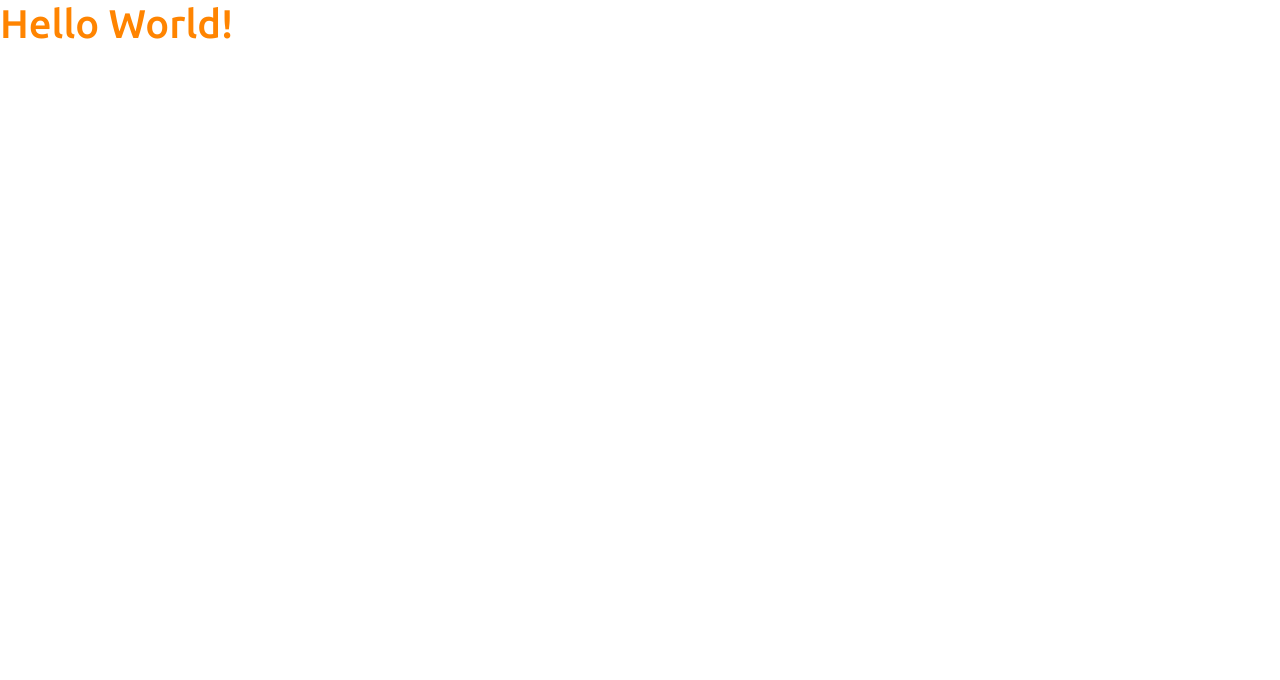
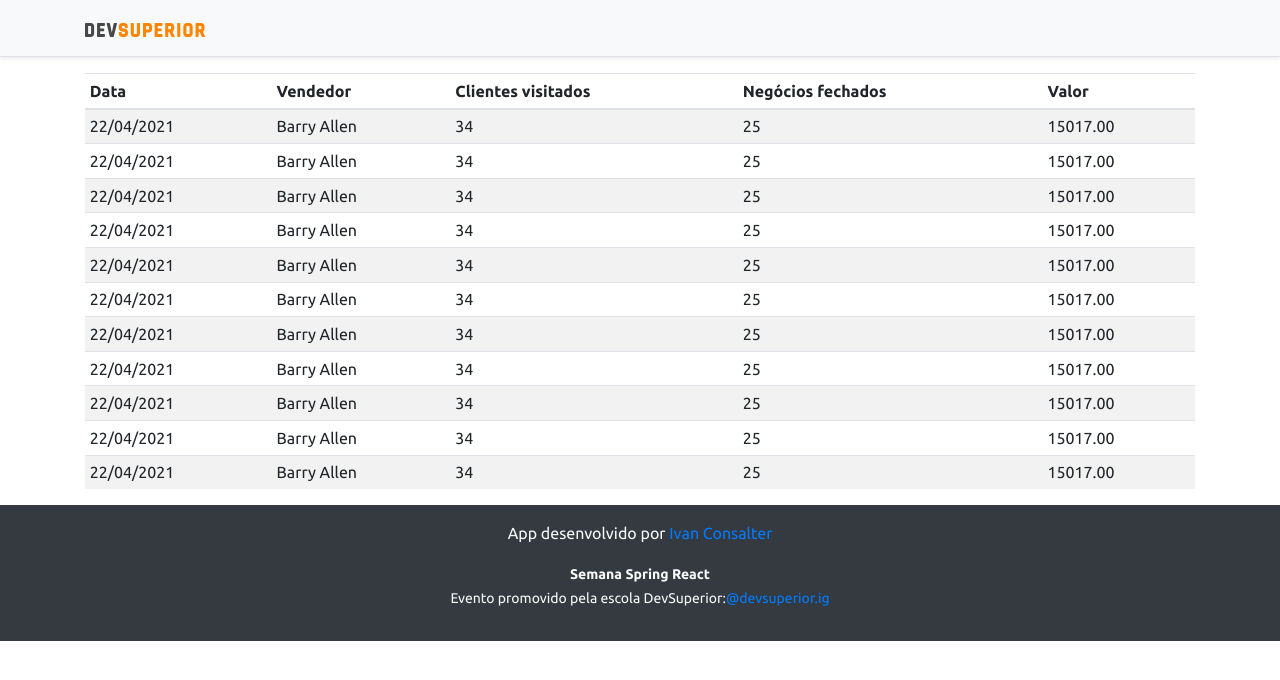
Before and after one commit to IvanConsalter/Project_SDS_3.0, a React (Create React App) app in the folder frontend/: page / in a window 1280 px wide. Shown: the top 680 px of the page. Built offline with nearby package versions, Linux system fonts and the light colour scheme.

Commit message:
basic static components

```diff
--- a/frontend/src/App.tsx
+++ b/frontend/src/App.tsx
@@ -1,9 +1,18 @@
+import NavBar from 'components/NavBar';
+import Footer from 'components/Footer';
+import DataTable from 'components/DataTable';
 
 function App() {
   return (
+    <>
     <div>
-      <h1 className="text-primary">Hello World!</h1>
+      <NavBar />
+      <div className="container">
+        <DataTable />
+      </div>
+      <Footer />
     </div>
+    </>
   );
 }
 
--- /dev/null
+++ b/frontend/src/components/DataTable/index.tsx
@@ -0,0 +1,98 @@
+const DataTable = () => {
+    return (
+        <div className="table-responsive">
+            <table className="table table-striped table-sm">
+                <thead>
+                    <tr>
+                        <th>Data</th>
+                        <th>Vendedor</th>
+                        <th>Clientes visitados</th>
+                        <th>Negócios fechados</th>
+                        <th>Valor</th>
+                    </tr>
+                </thead>
+                <tbody>
+                    <tr>
+                        <td>22/04/2021</td>
+                        <td>Barry Allen</td>
+                        <td>34</td>
+                        <td>25</td>
+                        <td>15017.00</td>
+                    </tr>
+                    <tr>
+                        <td>22/04/2021</td>
+                        <td>Barry Allen</td>
+                        <td>34</td>
+                        <td>25</td>
+                        <td>15017.00</td>
+                    </tr>
+                    <tr>
+                        <td>22/04/2021</td>
+                        <td>Barry Allen</td>
+                        <td>34</td>
+                        <td>25</td>
+                        <td>15017.00</td>
+                    </tr>
+                    <tr>
+                        <td>22/04/2021</td>
+                        <td>Barry Allen</td>
+                        <td>34</td>
+                        <td>25</td>
+                        <td>15017.00</td>
+                    </tr>
+                    <tr>
+                        <td>22/04/2021</td>
+                        <td>Barry Allen</td>
+                        <td>34</td>
+                        <td>25</td>
+                        <td>15017.00</td>
+                    </tr>
+                    <tr>
+                        <td>22/04/2021</td>
+                        <td>Barry Allen</td>
+                        <td>34</td>
+                        <td>25</td>
+                        <td>15017.00</td>
+                    </tr>
+                    <tr>
+                        <td>22/04/2021</td>
+                        <td>Barry Allen</td>
+                        <td>34</td>
+                        <td>25</td>
+                        <td>15017.00</td>
+                    </tr>
+                    <tr>
+                        <td>22/04/2021</td>
+                        <td>Barry Allen</td>
+                        <td>34</td>
+                        <td>25</td>
+                        <td>15017.00</td>
+                    </tr>
+                    <tr>
+                        <td>22/04/2021</td>
+                        <td>Barry Allen</td>
+                        <td>34</td>
+                        <td>25</td>
+                        <td>15017.00</td>
+                    </tr>
+                    <tr>
+                        <td>22/04/2021</td>
+                        <td>Barry Allen</td>
+                        <td>34</td>
+                        <td>25</td>
+                        <td>15017.00</td>
+                    </tr>
+                    <tr>
+                        <td>22/04/2021</td>
+                        <td>Barry Allen</td>
+                        <td>34</td>
+                        <td>25</td>
+                        <td>15017.00</td>
+                    </tr>
+                </tbody>
+            </table>
+        </div>
+    );
+}
+
+export default DataTable;
--- /dev/null
+++ b/frontend/src/components/Footer/index.tsx
@@ -0,0 +1,20 @@
+const Footer = () => {
+    return (
+        <footer className="footer mt-auto py-3 bg-dark">
+            <div className="container">
+                <p className="text-light">App desenvolvido por
+                    <a href="https://github.com/ivanconsalter" target="_blank" rel="noreferrer"> Ivan Consalter</a>
+                </p>
+                <p className="text-light">
+                    <small>
+                        <strong>Semana Spring React</strong><br/>
+                        Evento promovido pela escola DevSuperior:
+                        <a href="https://instagram.com/devsuperior.ig" target="_blank" rel="noreferrer">@devsuperior.ig</a>
+                    </small>
+                </p>
+            </div>
+        </footer>
+    );
+}
+
+export default Footer;
--- /dev/null
+++ b/frontend/src/components/NavBar/index.tsx
@@ -0,0 +1,17 @@
+import ImgDsDark from 'assets/img/ds-dark.svg';
+
+const NavBar = () => {
+    return (
+        <div>
+            <div className="d-flex flex-column flex-md-row align-items-center p-3 px-md-4 mb-3 bg-light border-bottom shadow-sm">
+                <div className="container">
+                    <nav className="my-2 my-md-0 mr-md-3">
+                    <img src={ImgDsDark} alt="DevSuperior" width="120" />
+                    </nav>
+                </div>
+            </div>
+        </div>
+    );
+}
+
+export default NavBar;
```
Also changed, not shown: frontend/src/assets/img/ds-dark.svg (added).
